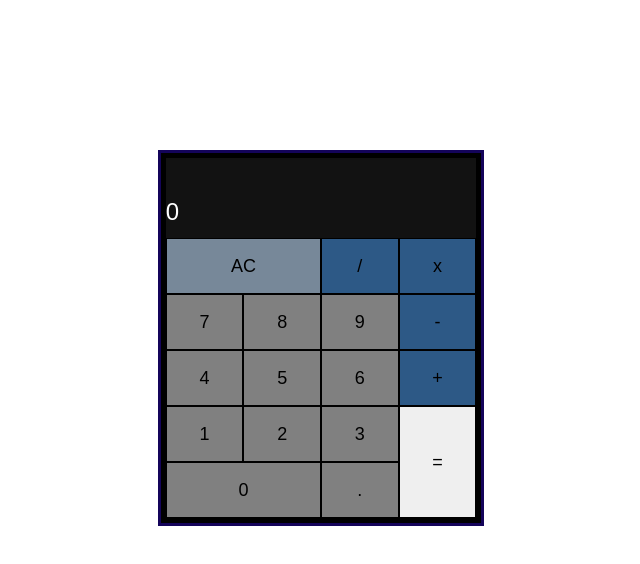
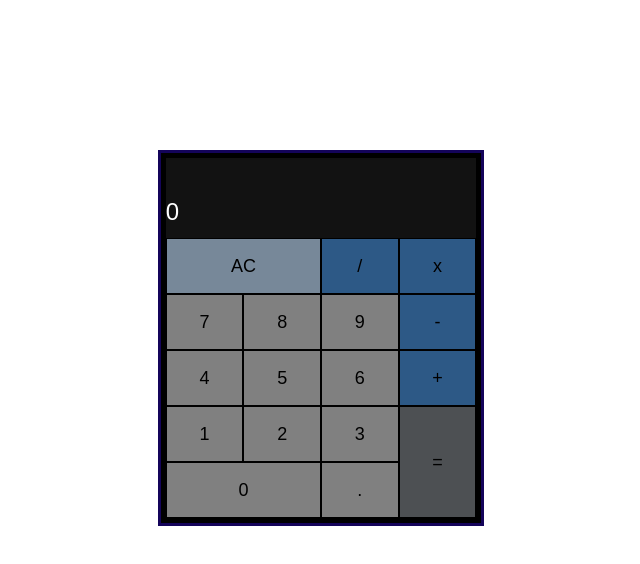
Before and after one commit to Thibou2004/Calculatrice, a plain HTML site: page index.html in a window 1280 px wide. Shown: the whole page, without its empty margins (319-959 px from the left). Drawn offline with Linux system fonts and the light colour scheme.

Commit message:
change background-color

```diff
--- a/style.css
+++ b/style.css
@@ -81,6 +81,7 @@ button:hover{
 #entrer-operation{
     grid-column: 4 / 5;
     grid-row: 4 / 6;
+    background-color: #4d5053;
 }
 
 #nombre-0 {
```
